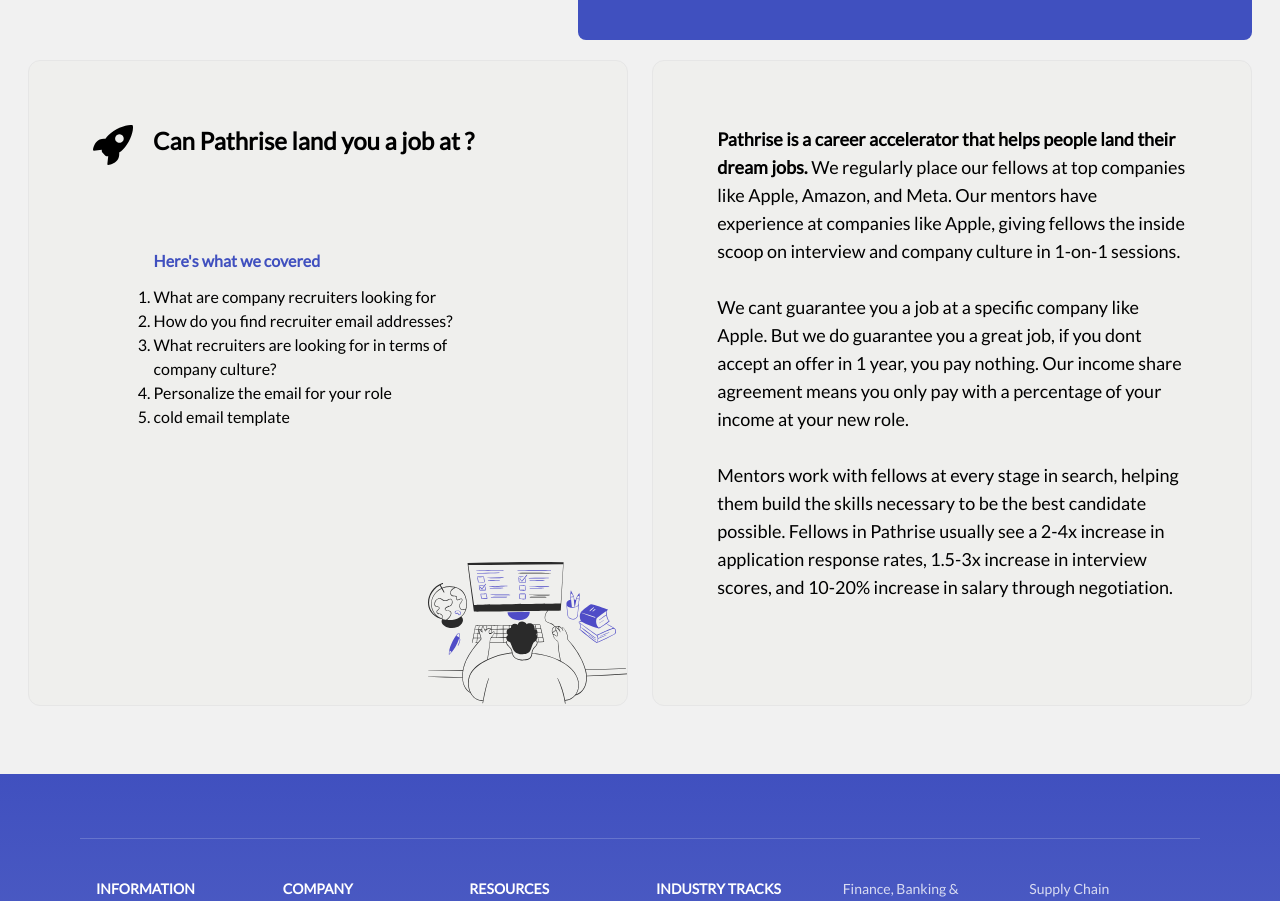
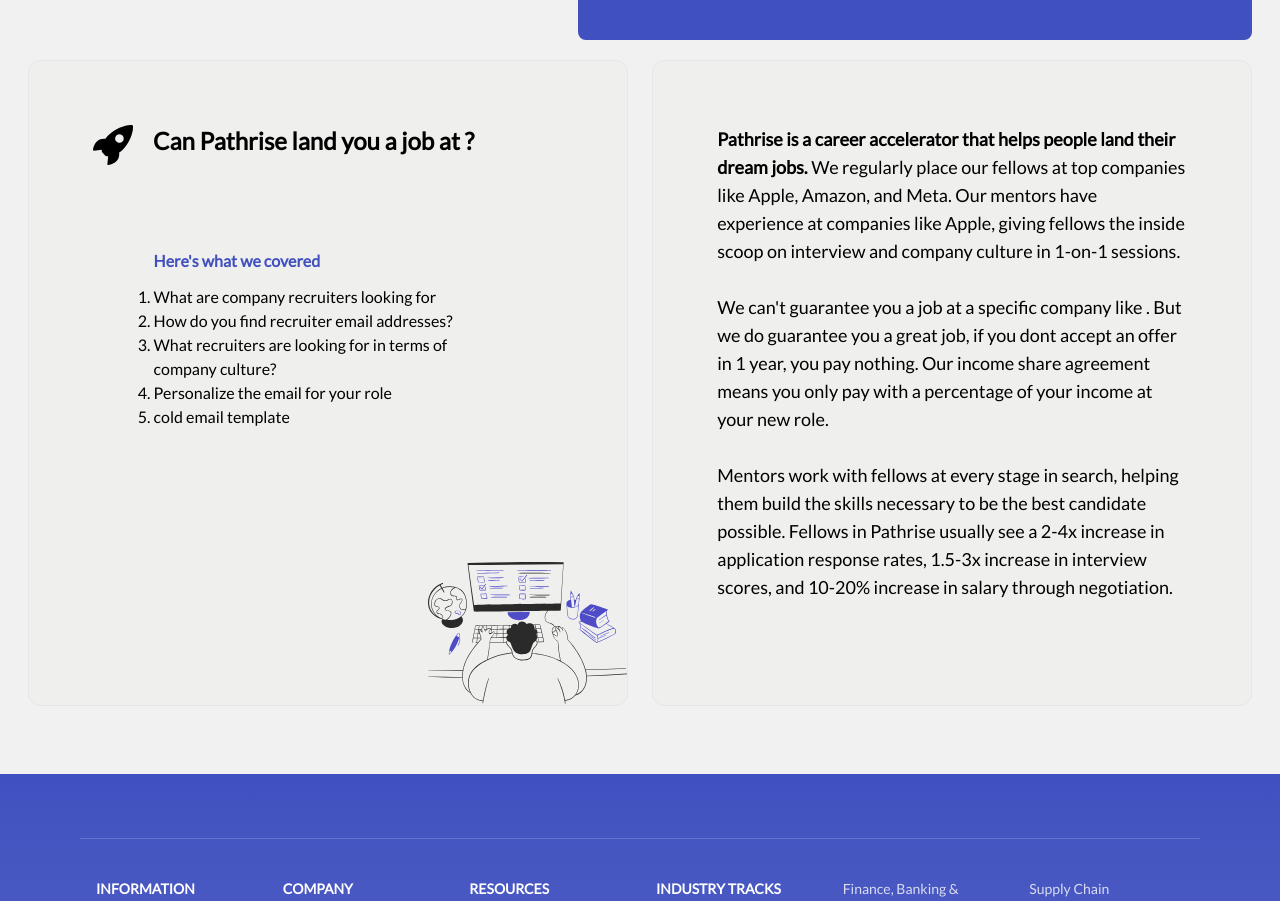
Before and after one commit to LuisEgan/pathrise-recruiters, a Next.js app: page /1 in a window 1280 px wide. Shown: the part 1320-2221 px from the top of the page. Built offline with nearby package versions, Linux system fonts and the light colour scheme; no server answers.

Commit message:
add company to footer

```diff
--- a/src/app/[company]/CompanyFooter.tsx
+++ b/src/app/[company]/CompanyFooter.tsx
@@ -8,8 +8,8 @@
   company: string;
 }
 
-const PathriseDescription = (props: BaseProps) => (
-  <p className={`!leading-7 text-xs mb-10 md:text-lg ${props.className}`}>
+const PathriseDescription = ({ company, className }: CompanyFooter) => (
+  <p className={`!leading-7 text-xs mb-10 md:text-lg ${className}`}>
     <b>
       Pathrise is a career accelerator that helps people land their dream jobs.
     </b>{" "}
@@ -18,10 +18,10 @@
     the inside scoop on interview and company culture in 1-on-1 sessions.
     <br />
     <br />
-    We cant guarantee you a job at a specific company like Apple. But we do
-    guarantee you a great job, if you dont accept an offer in 1 year, you pay
-    nothing. Our income share agreement means you only pay with a percentage of
-    your income at your new role.
+    We can&apos;t guarantee you a job at a specific company like {company}. But
+    we do guarantee you a great job, if you dont accept an offer in 1 year, you
+    pay nothing. Our income share agreement means you only pay with a percentage
+    of your income at your new role.
     <br />
     <br />
     Mentors work with fellows at every stage in search, helping them build the
@@ -49,7 +49,7 @@
               Can Pathrise land you a job at <span>{company}</span>?
             </h1>
 
-            <PathriseDescription className="md:hidden" />
+            <PathriseDescription company={company} className="md:hidden" />
           </div>
 
           <div className="hidden w-7/12 m-auto mb-10 md:block">
@@ -74,7 +74,7 @@
       </div>
 
       <div className="hidden md:w-[49%] rounded-xl border border-gray-300 bg-gray-200 p-16 mb-10 md:block">
-        <PathriseDescription />
+        <PathriseDescription company={company} />
       </div>
 
       <div className="p-7 bg-purple-500 rounded-lg text-white md:hidden">
```
